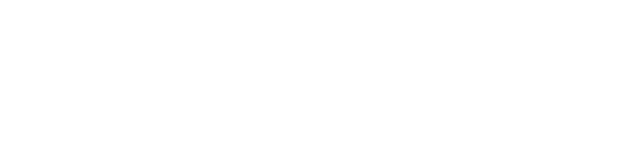
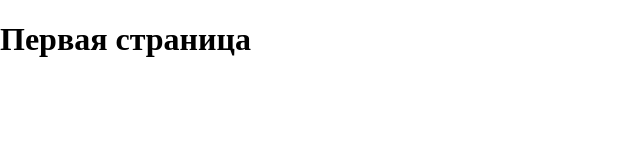
Before and after one commit to Zarosinskaya84/git-project, a website: page index.html in a window 1280 px wide. Shown: the whole page, without its empty margins (0-640 px from the left). Drawn offline with Linux system fonts and the light colour scheme.

Commit message:
тест

```diff
--- a/index.html
+++ b/index.html
@@ -21,6 +21,7 @@
 <body>
 
   <!-- Код пишем здесь -->
+  <h1>Первая страница</h1>
 
 
   <!-- Подключаем библиотеку jquery, необходимую для работы нашего основного скрипта -->
```
